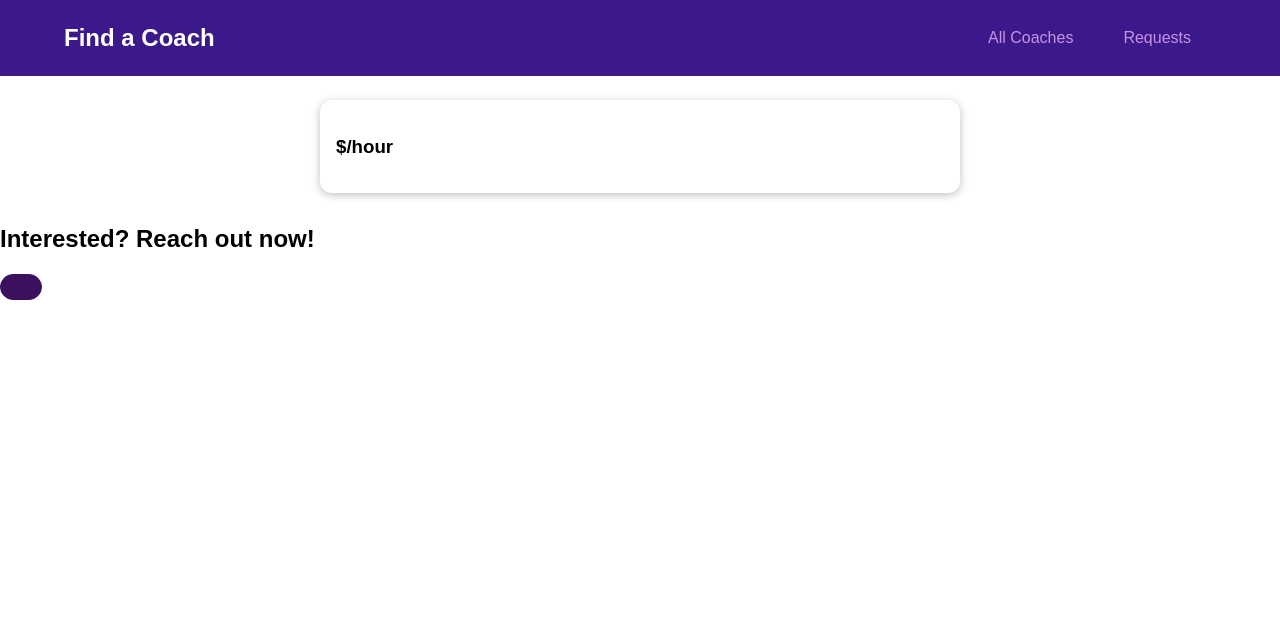
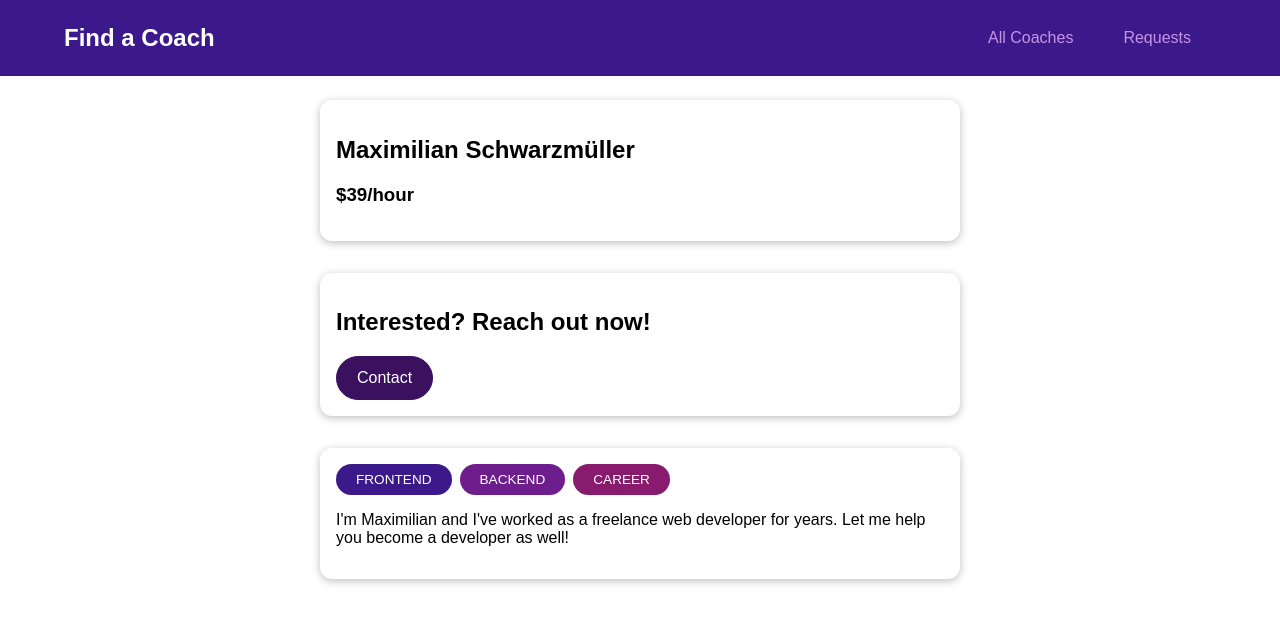
Before and after one commit to sormiston/Academind-Vue3-Final-Project, a Vue app: page /coaches/c1 in a window 1280 px wide. Shown: the top 624 px of the page. Built offline with nearby package versions, Linux system fonts and the light colour scheme.

Commit message:
todo: filter functionality

```diff
--- a/src/App.vue
+++ b/src/App.vue
@@ -43,4 +43,5 @@ body {
 main {
   margin-top: 100px;
 }
+
 </style>
--- a/src/components/baseUI/BaseBadge.vue
+++ b/src/components/baseUI/BaseBadge.vue
@@ -25,6 +25,7 @@ export default {
   color: #fff;
   font-size: .85rem;
   vertical-align: bottom;
+  margin-right: .5rem;
 }
 
 .badge--frontend {
--- a/src/components/baseUI/BaseButton.vue
+++ b/src/components/baseUI/BaseButton.vue
@@ -40,13 +40,14 @@ export default {
 <style scoped>
 button,
 a {
+  display: inline-block;
   padding: 0.75rem 1.25rem;
   cursor: pointer;
   border-radius: 25px;
-  font-family: sans-serif;
-  font-size: 0.85rem;
+  font: inherit;
   border: 1px solid var(--primary-color-300);
   text-decoration: none;
+  margin-right: .5rem;
 }
 
 .button--light {
--- a/src/components/coaches/CoachItem.vue
+++ b/src/components/coaches/CoachItem.vue
@@ -57,10 +57,6 @@ li.item-card {
   display: flex;
   justify-content: flex-end;
 }
-.badge-list > *,
-.action-buttons > * {
-  margin-right: 0.5rem;
-}
 
 h2,
 h3 {
--- a/src/router.js
+++ b/src/router.js
@@ -20,12 +20,11 @@ const router = createRouter({
       name: 'coachDetail',
       path: '/coaches/:id',
       component: CoachDetail,
-
+      props: true,
       children: [
         {
           path: 'contact',
           component: ContactCoach,
-
         },
       ],
     },
--- a/src/screens/coaches/CoachDetail.vue
+++ b/src/screens/coaches/CoachDetail.vue
@@ -2,12 +2,56 @@
   <section>
     <base-card>
       <h2>{{ fullName }}</h2>
-   <h3>${{rate}}/hour</h3>
+      <h3>${{ selectedCoach.hourlyRate }}/hour</h3>
     </base-card>
   </section>
   <section>
-     <h2>Interested?  Reach out now!</h2>
-     <base-button></base-button>
+    <base-card>
+      <header>
+        <h2>Interested? Reach out now!</h2>
+        <base-button link :to="contactLink">Contact</base-button>
+      </header>
+      <router-view></router-view>
+    </base-card>
   </section>
+  <section>
+    <base-card>
+      <div class="badge-list">
+        <base-badge
+          v-for="area in selectedCoach.areas"
+          :key="area"
+          :caption="area"
+        ></base-badge>
+      </div>
+      <p>{{ selectedCoach.description }}</p>
+    </base-card>
+  </section>
+</template>
 
-</template>
+<script>
+export default {
+  props: ['id'],
+  data() {
+    return {
+      selectedCoach: null,
+    };
+  },
+  computed: {
+    fullName() {
+      return `${this.selectedCoach.firstName} ${this.selectedCoach.lastName}`
+    },
+    contactLink() {
+      return this.$route.path + '/contact'
+    }
+  },
+  created() {
+    this.selectedCoach = this.$store.getters['coaches/getCoach'](this.id);
+  },
+};
+</script>
+
+<style scoped>
+.badge-list {
+  margin-bottom: 0.5rem;
+}
+</style>
--- a/src/vuex-store/modules/coaches/getters.js
+++ b/src/vuex-store/modules/coaches/getters.js
@@ -4,5 +4,8 @@ export default {
   },
   hasCoaches(state) {
     return state.coaches && state.coaches.length > 0
+  },
+  getCoach(state) {
+    return (id) => state.coaches.find(coach => coach.id === id)
   }
 }
```
Also changed, not shown: 1 other file (tests, documents, lock files or other folders). Lines whose indentation alone changed are shown as unchanged.
